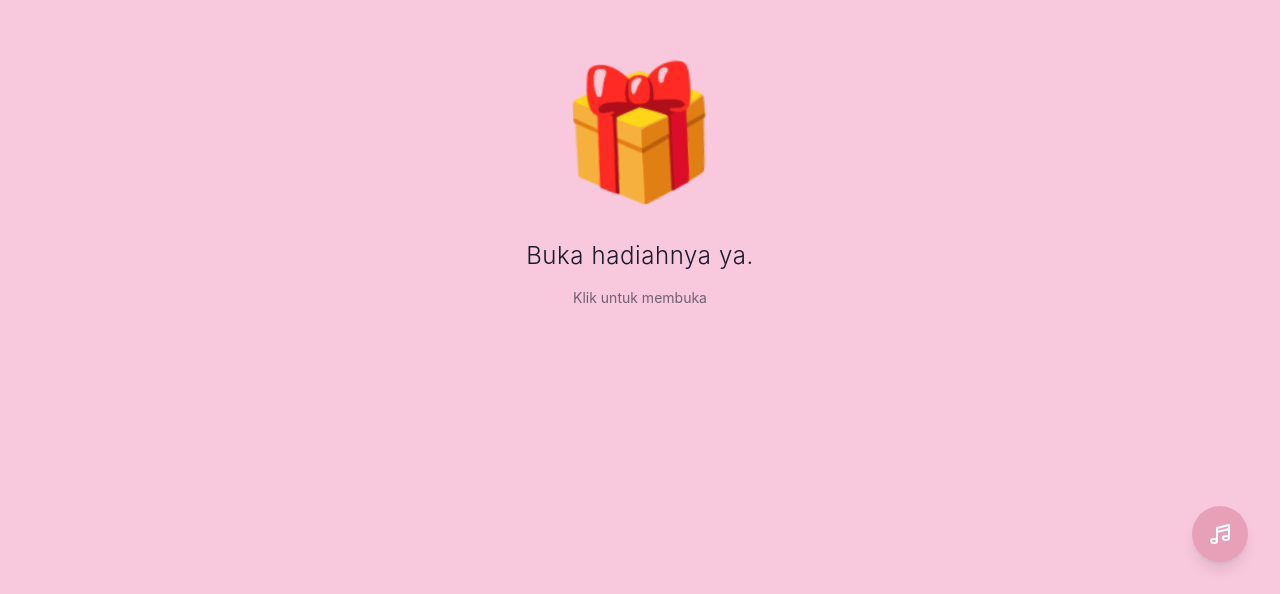
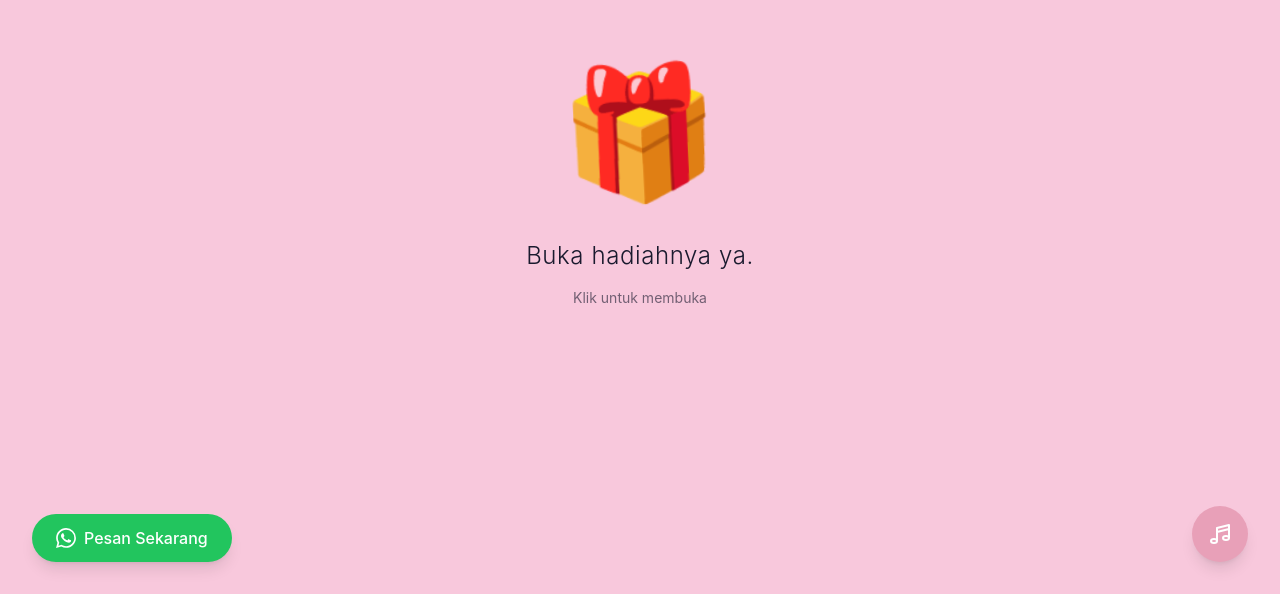
Before and after one commit to everletter-x/premium-02-gift-box-open, a Next.js app: page / in a window 1280 px wide. Shown: the part 206-800 px from the top of the page. Built offline with nearby package versions, Linux system fonts and the light colour scheme.

Commit message:
Add WhatsApp CTA button

```diff
--- a/pages/index.tsx
+++ b/pages/index.tsx
@@ -286,6 +286,18 @@
             </svg>
           )}
         </motion.button>
+
+        <a
+          href="https://wa.me/6282320114535?text=Halo%2C%20saya%20tertarik%20dengan%20EverLetter!"
+          target="_blank"
+          rel="noopener noreferrer"
+          className="fixed bottom-8 left-8 z-50 bg-green-500 text-white px-6 py-3 rounded-full shadow-lg hover:bg-green-600 transition-colors flex items-center gap-2 font-medium"
+        >
+          <svg className="w-5 h-5" fill="currentColor" viewBox="0 0 24 24">
+            <path d="M17.472 14.382c-.297-.149-1.758-.867-2.03-.967-.273-.099-.471-.148-.67.15-.197.297-.767.966-.94 1.164-.173.199-.347.223-.644.075-.297-.15-1.255-.463-2.39-1.475-.883-.788-1.48-1.761-1.653-2.059-.173-.297-.018-.458.13-.606.134-.133.298-.347.446-.52.149-.174.198-.298.298-.497.099-.198.05-.371-.025-.52-.075-.149-.669-1.612-.916-2.207-.242-.579-.487-.5-.669-.51-.173-.008-.371-.01-.57-.01-.198 0-.52.074-.792.372-.272.297-1.04 1.016-1.04 2.479 0 1.462 1.065 2.875 1.213 3.074.149.198 2.096 3.2 5.077 4.487.709.306 1.262.489 1.694.625.712.227 1.36.195 1.871.118.571-.085 1.758-.719 2.006-1.413.248-.694.248-1.289.173-1.413-.074-.124-.272-.198-.57-.347m-5.421 7.403h-.004a9.87 9.87 0 01-5.031-1.378l-.361-.214-3.741.982.998-3.648-.235-.374a9.86 9.86 0 01-1.51-5.26c.001-5.45 4.436-9.884 9.888-9.884 2.64 0 5.122 1.03 6.988 2.898a9.825 9.825 0 012.893 6.994c-.003 5.45-4.437 9.884-9.885 9.884m8.413-18.297A11.815 11.815 0 0012.05 0C5.495 0 .16 5.335.157 11.892c0 2.096.547 4.142 1.588 5.945L.057 24l6.305-1.654a11.882 11.882 0 005.683 1.448h.005c6.554 0 11.89-5.335 11.893-11.893a11.821 11.821 0 00-3.48-8.413z"/>
+          </svg>
+          Pesan Sekarang
+        </a>
       </div>
     </>
   );
```
